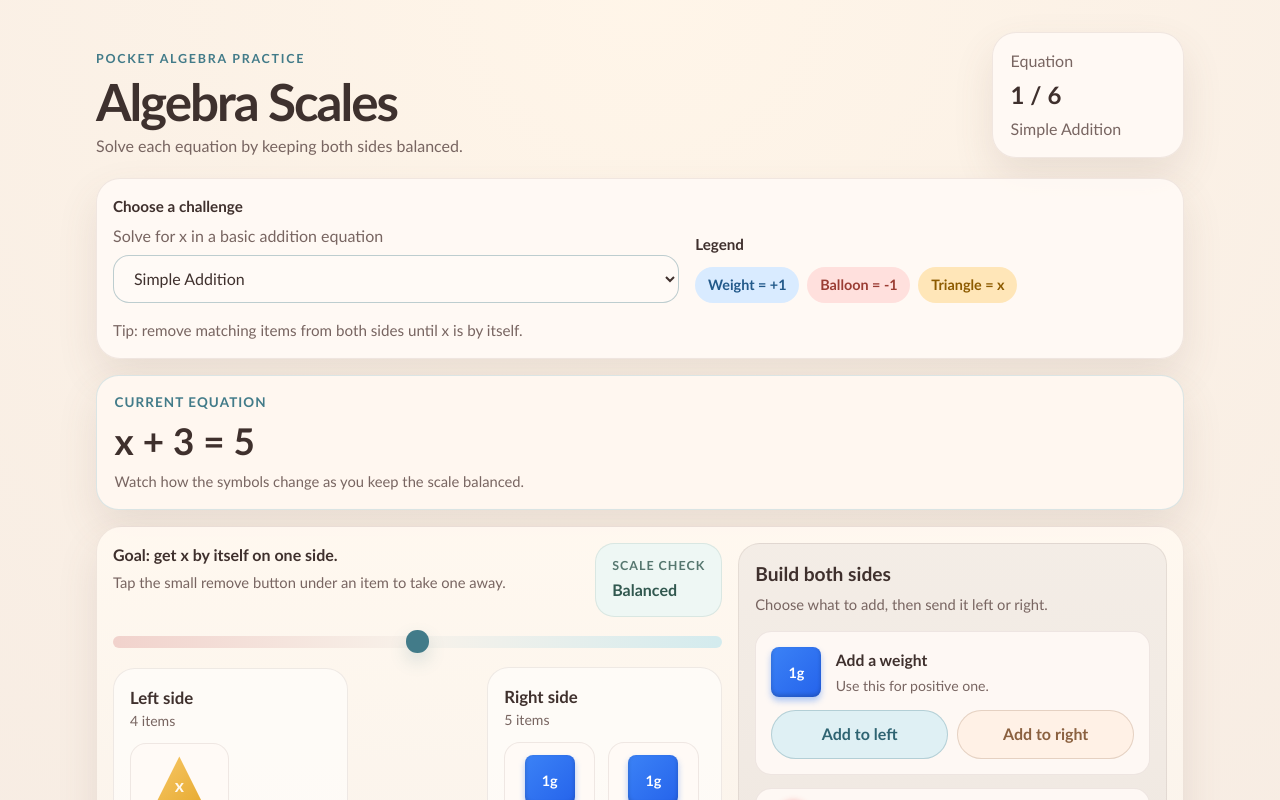
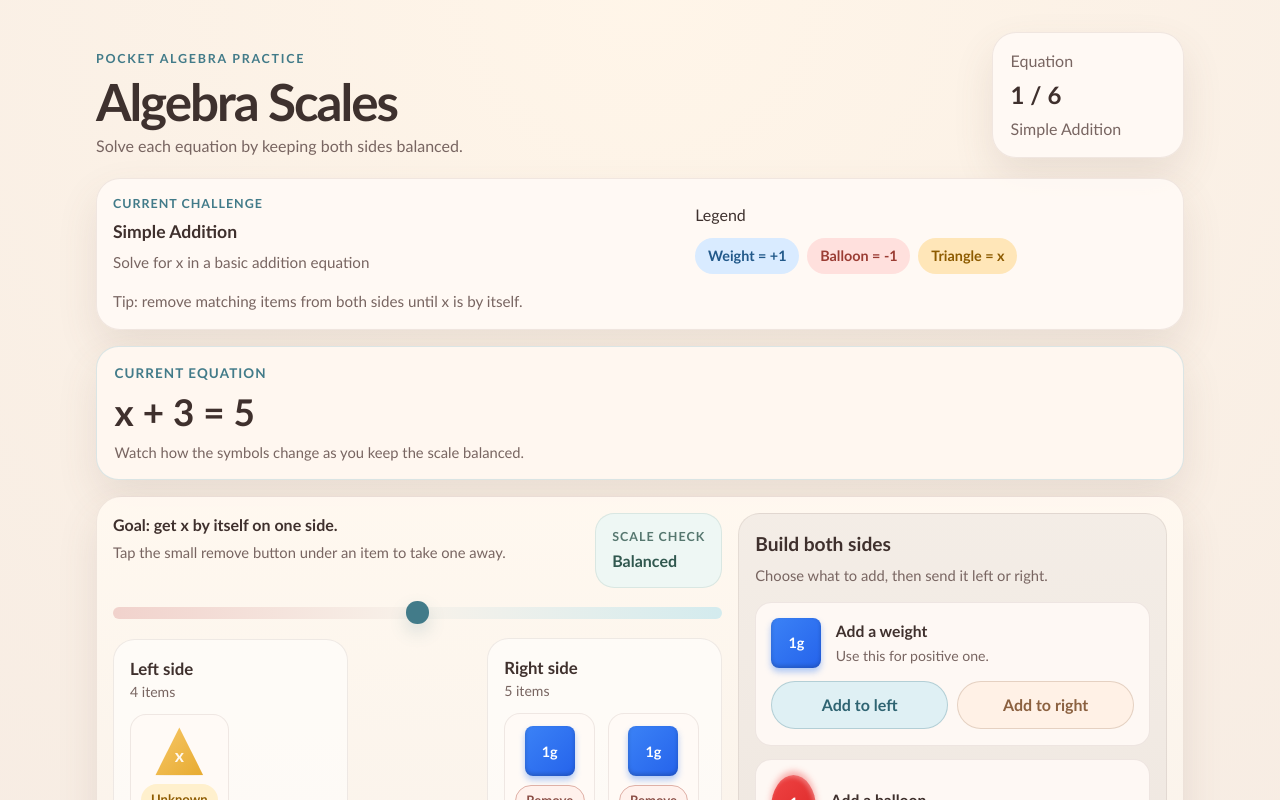
Before and after one commit to edwiny/algebra_scales, a React (Vite) app: page / in a window 1280 px wide. Shown: the top 800 px of the page. Built offline with nearby package versions, Linux system fonts and the light colour scheme.

Commit message:
cleaning up some ui space

```diff
--- a/src/App.css
+++ b/src/App.css
@@ -77,39 +77,28 @@
   padding: 1rem;
 }
 
-.equation-selector {
+.intro-header {
   display: grid;
-  gap: 0.4rem;
+  gap: 0.35rem;
 }
 
-.equation-selector label,
-.legend-title {
-  font-size: 0.95rem;
+.intro-label {
+  font-size: 0.78rem;
+  font-weight: 700;
+  letter-spacing: 0.08em;
+  text-transform: uppercase;
+  color: var(--accent-strong);
+}
+
+.intro-title {
+  font-size: 1.1rem;
   font-weight: 700;
   color: var(--text-main);
 }
 
-.selector-help,
-.micro-tip,
-.app-footer {
+.intro-subtitle {
   color: var(--text-soft);
-}
-
-.equation-selector select {
-  width: 100%;
-  min-height: 3rem;
-  padding: 0.8rem 1rem;
-  border-radius: 1rem;
-  border: 1px solid var(--border-strong);
-  background: var(--surface);
-  color: var(--text-main);
-  font: inherit;
-}
-
-.equation-selector select:focus-visible,
-.reset-button:focus-visible {
-  outline: 3px solid var(--focus-ring);
-  outline-offset: 2px;
+  font-size: 0.95rem;
 }
 
 .legend-card {
@@ -149,6 +138,7 @@
 }
 
 .micro-tip {
+  color: var(--text-soft);
   font-size: 0.95rem;
 }
 
@@ -179,6 +169,7 @@
 }
 
 .app-footer {
+  color: var(--text-soft);
   padding: 0.5rem 0 1rem;
   text-align: center;
   font-size: 0.92rem;
@@ -236,3 +227,9 @@
     min-width: 12rem;
   }
 }
+
+@media (max-width: 719px) {
+  .progress-card {
+    display: none;
+  }
+}
--- a/src/App.jsx
+++ b/src/App.jsx
@@ -35,14 +35,6 @@ function App() {
     )
     setIsVictory(victory)
   }, [equationState, activeEquation.solution])
-
-  const handleEquationChange = (equationId) => {
-    const newEquation = equations.find((eq) => eq.id === equationId)
-    if (newEquation) {
-      setActiveEquation(newEquation)
-      initializeEquation(newEquation)
-    }
-  }
 
   const handleReset = () => {
     initializeEquation(activeEquation)
@@ -85,24 +77,10 @@ function App() {
 
       <main className="app-main">
         <section className="intro-card" aria-label="How the algebra model works">
-          <div className="equation-selector">
-            <label htmlFor="equation-select">Choose a challenge</label>
-            <p className="selector-help">{activeEquation.description}</p>
-            <select
-              id="equation-select"
-              value={activeEquation.id}
-              onChange={(e) => handleEquationChange(Number(e.target.value))}
-              aria-describedby="equation-description"
-            >
-              {equations.map((eq) => (
-                <option key={eq.id} value={eq.id}>
-                  {eq.name}
-                </option>
-              ))}
-            </select>
-            <div id="equation-description" className="sr-only">
-              Select an algebraic equation to practice balancing scales with weights and balloons.
-            </div>
+          <div className="intro-header">
+            <span className="intro-label">Current challenge</span>
+            <p className="intro-title">{activeEquation.name}</p>
+            <p className="intro-subtitle">{activeEquation.description}</p>
           </div>
 
           <div className="legend-card">
```
